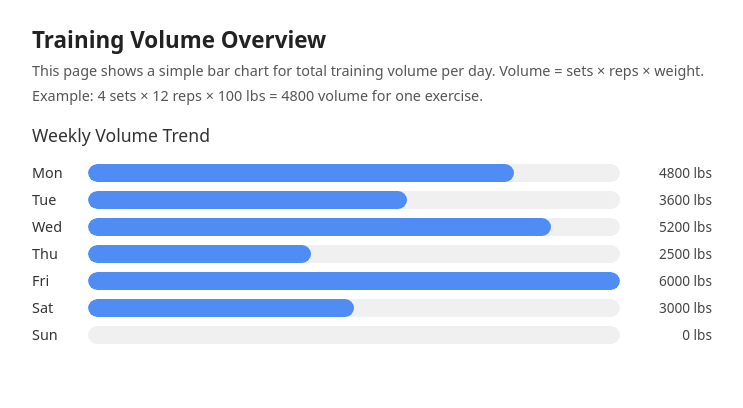
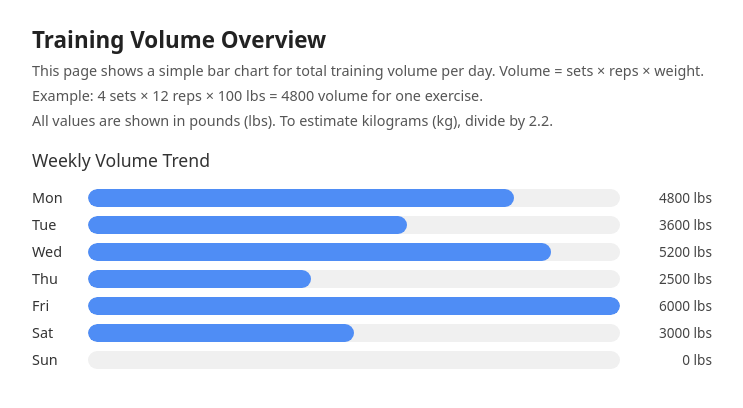
Before and after one commit to babaevv-a11y/Gym-Management-and-Performance-Tracking-System, a React (Vite) app: page / in a window 1280 px wide. Shown: the top 408 px of the page, without its empty margins (268-1011 px from the left). Built offline with nearby package versions, Linux system fonts and the light colour scheme.

Commit message:
Finalize PBI A - Volume Trend Bar Chart UI (lbs + kg note)

```diff
--- a/src/App.jsx
+++ b/src/App.jsx
@@ -1,9 +1,6 @@
 import PbiA from './features/pbiA/pbiA';
 import PbiC from './features/pbiC/PbiC';
 import PbiD from './features/pbiD/pbiD';
-
-// All PBIs are imported here,
-// but we only render PbiA for now.
 
 function App() {
   return (
--- a/src/features/pbiA/pbiA.jsx
+++ b/src/features/pbiA/pbiA.jsx
@@ -24,6 +24,9 @@ function PbiA() {
          <p className="volume-note">
     Example: 4 sets × 12 reps × 100 lbs = 4800 volume for one exercise.
   </p>
+  <p className="volume-note">
+  All values are shown in pounds (lbs). To estimate kilograms (kg), divide by 2.2.
+</p>
       </header>
 
       <section className="volume-chart-section">
```
